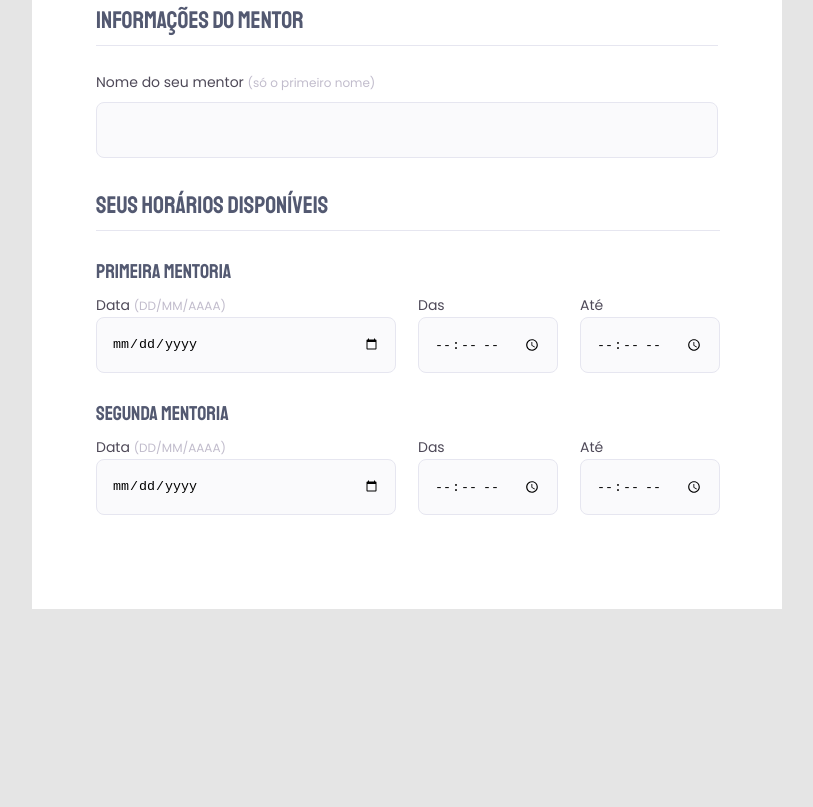
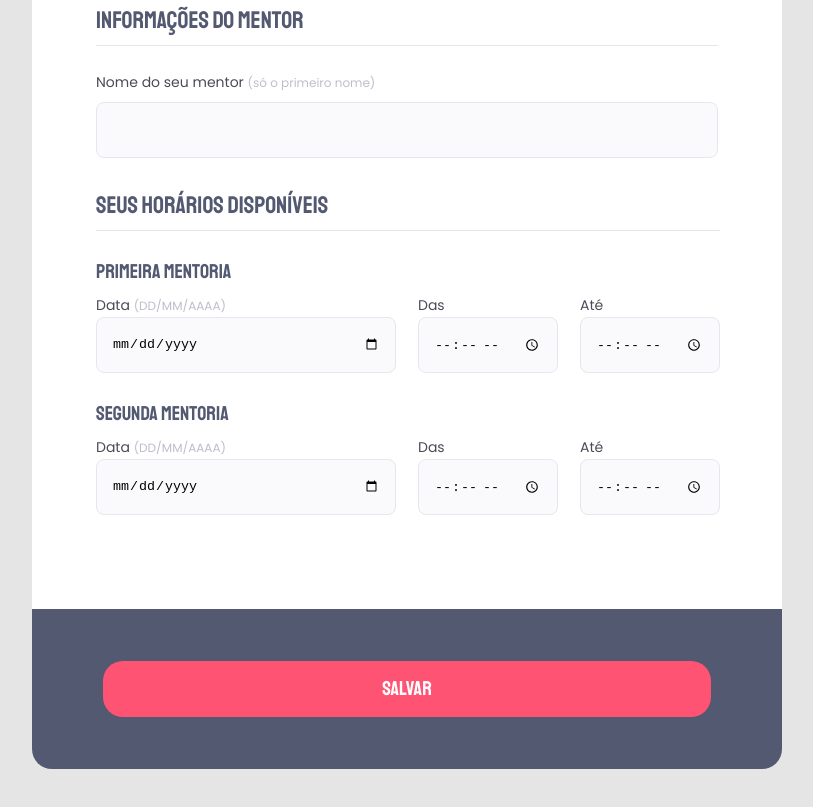
Before and after one commit to HumbertoGaldino/desafio-stage3, a plain HTML site: page index.html in a window 1280 px wide. Shown: the part 790-1597 px from the top of the page, without its empty margins (233-1046 px from the left). Before the commit the page ends 1539 px from the top, so only its background shows below. Drawn offline with Linux system fonts and the light colour scheme.

Commit message:
Adicionando e estilizando button submit

```diff
--- a/index.html
+++ b/index.html
@@ -19,7 +19,7 @@
         <p>Preencha o formulário abaixo para<br/>
         agendar a sua mentoria</p>
 
-        <form action="">
+        <form id="my-form" action="">
             <fieldset>
                 <legend>
                     Informações pessoais
@@ -29,24 +29,24 @@
                     <div class="col-3">
                         <div class="col-3-wrapper">
                             <label for="name">Nome</label>
-                            <input type="text" name="name" id="name" />
+                            <input type="text" name="name" id="name" required/>
                         </div>
 
                         <div class="col-3-wrapper">
                             <label for="last-name">Sobrenome</label>
-                            <input type="text" name="last-name" id="last-name">
+                            <input type="text" name="last-name" id="last-name" required/>
                         </div>
                     </div>
                 </div>
 
                 <div class="input-wrapper">
                     <label for="email">E-mail <span>(digite um email válido)</span></label>
-                    <input type="email" name="email" id="email"/>
+                    <input type="email" name="email" id="email" required/>
                 </div>
 
                 <div class="input-wrapper">
                     <label for="password">Senha <span>(mínimo de 6 caracteres)</span></label>
-                    <input type="password" name="password" id="password">
+                    <input type="password" name="password" id="password" required>
                 </div>
             </fieldset>
 
@@ -108,6 +108,12 @@
             </fieldset>
         </form>
 
+        <div class="button-submit">
+            <button class="button" type="submit" form="my-form">
+                Salvar
+            </button>
+        </div>
+
     </div>
 </body>
 </html>
--- a/style.css
+++ b/style.css
@@ -4,7 +4,7 @@
     box-sizing: border-box;
 }
 
-h1, h3, legend {
+h1, h3, legend, button {
     font-family: 'Staatliches', cursive;
 }
 
@@ -133,3 +133,28 @@ form fieldset h3{
 .input-wrapper .col-3 .wrapper-time input{
     width: 140px;
 }
+
+.button-submit{
+    width: 100%;
+    height: 160px;
+    background: #535971;
+    border-radius: 0px 0px 20px 20px;
+
+    display: flex;
+    justify-content: center;
+    align-items: center;
+}
+
+.button-submit button{
+    width: 608px;
+    height: 55.65px;
+    border: none;
+    border-radius: 20px;
+
+    background: #FF5374;
+
+    color: #FFFFFF;
+    font-size: 20px;
+    font-weight: 400;
+
+}
```
